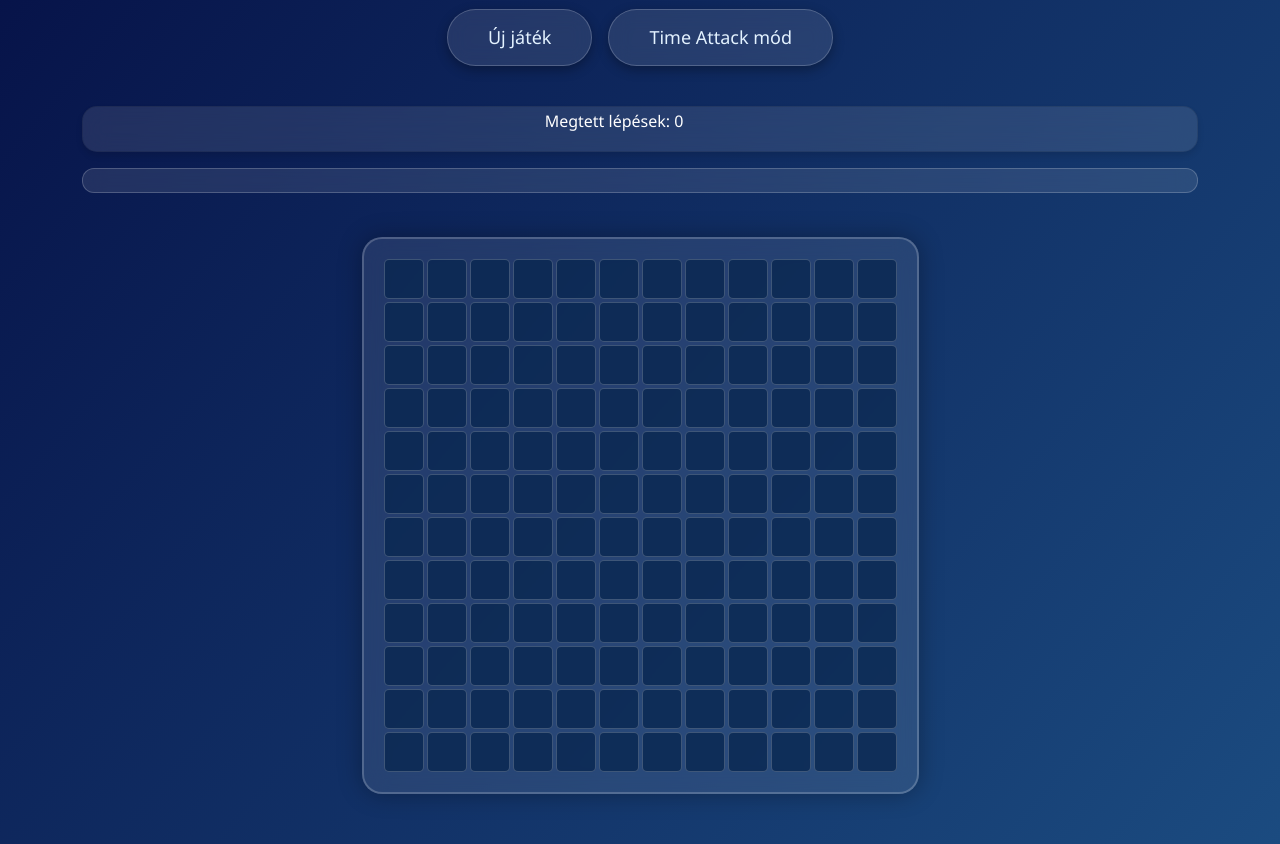
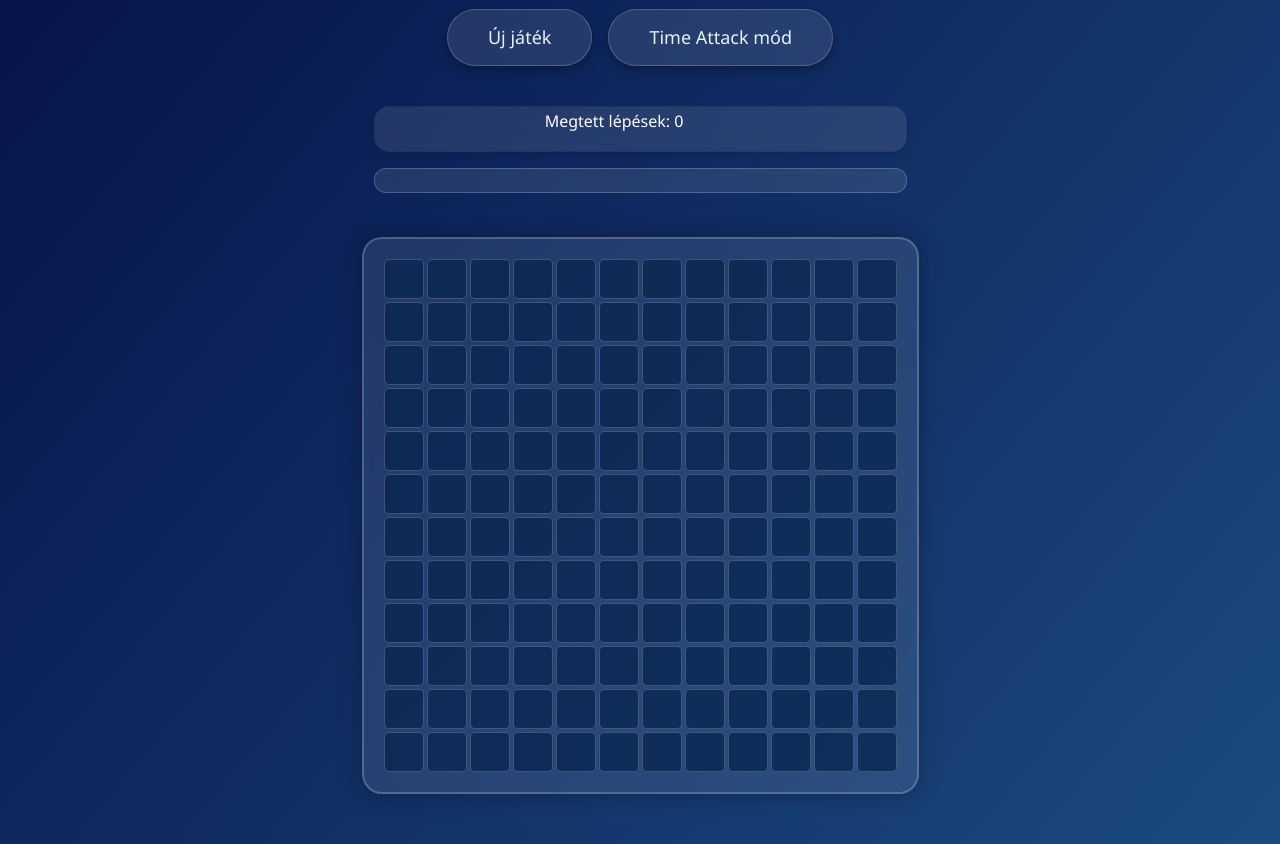
Before and after one commit to levipng/bootloader-bitfarag-verseny-2025-2, a plain HTML site: page index.html in a window 1280 px wide. Shown: the part 103-947 px from the top of the page. Drawn offline with Linux system fonts and the light colour scheme.

Commit message:
20:56;html

```diff
--- a/index.html
+++ b/index.html
@@ -26,7 +26,7 @@
         </div>
 
         <div class="row">
-            <div class="col-12">
+            <div class="col-12 match-gombok-width mx-auto">
                 <div class="game-info text-center mt-3 mb-3 d-flex justify-content-center">
                     <p id="lepesek" class="mx-3">Megtett lépések: 0</p>
                     <p id="pluszlepesek" class="mx-3"></p>
@@ -36,7 +36,7 @@
         </div>
 
         <div class="row">
-            <div class="col-12 mb-4">
+            <div class="col-12 mb-4 match-gombok-width mx-auto">
                 <div class="progress" role="progressbar" aria-label="Example with label" aria-valuenow="25" aria-valuemin="0" aria-valuemax="100">
                     <div id="meglevo" class="progress-bar" style="width: 0%">0</div>
                 </div>
@@ -50,4 +50,35 @@
 <script src="./bootstrap/js/bootstrap.js"></script>
 <script src="script.js"></script>
 
+<script>
+    // Match the width of elements with .match-gombok-width to the #gombok element.
+    (function () {
+        function applyGombokWidth() {
+            var gombok = document.getElementById('gombok');
+            if (!gombok) return;
+            // getBoundingClientRect gives subpixel values; use that
+            var w = gombok.getBoundingClientRect().width;
+            var els = document.querySelectorAll('.match-gombok-width');
+            els.forEach(function (el) {
+                // set max-width so it remains responsive inside container
+                el.style.maxWidth = w + 'px';
+            });
+        }
+
+        // Apply on load and resize
+        window.addEventListener('load', applyGombokWidth);
+        window.addEventListener('resize', applyGombokWidth);
+
+        // Watch for changes to #gombok content (e.g., when the grid is rendered)
+        var target = document.getElementById('gombok');
+        if (target && window.MutationObserver) {
+            var mo = new MutationObserver(function () {
+                // small timeout to allow layout to settle
+                setTimeout(applyGombokWidth, 30);
+            });
+            mo.observe(target, {childList: true, subtree: true, attributes: true});
+        }
+    })();
+</script>
+
 </html>
```
